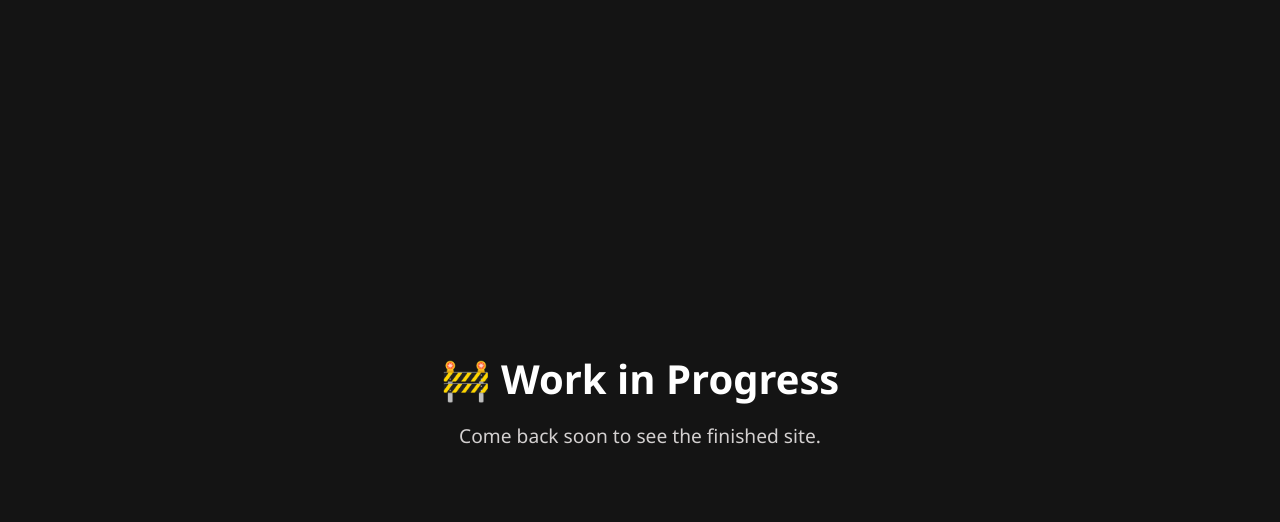
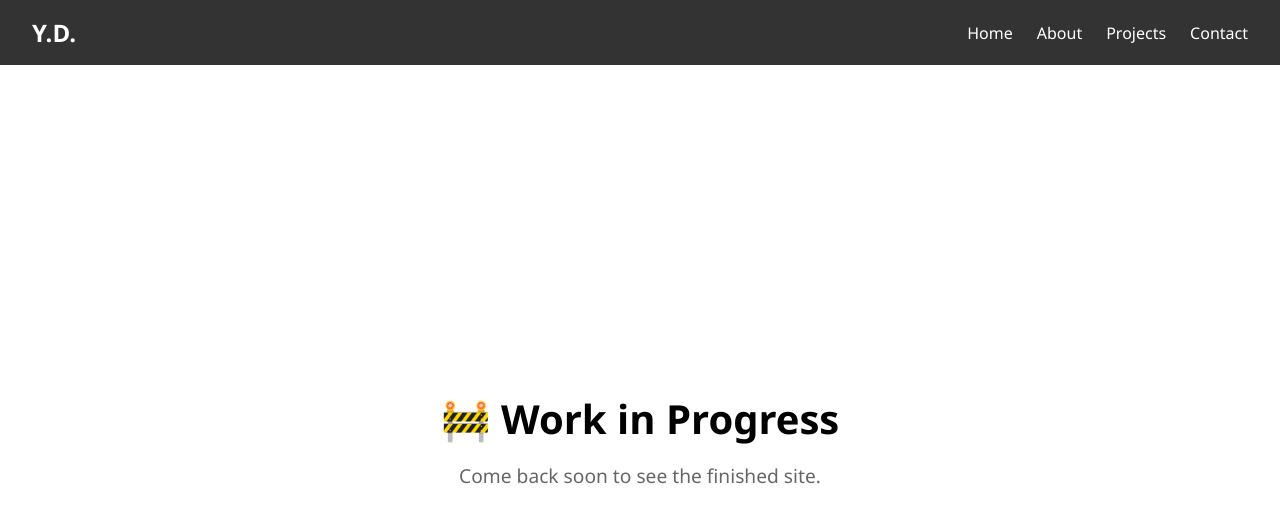
Before and after one commit to y00do/portfolio-angular, an Angular app: page / in a window 1280 px wide. Shown: the top 522 px of the page. Built offline with nearby package versions, Linux system fonts and the light colour scheme.

Commit message:
refactor: update layout structure and styles for main page and navbar

```diff
--- a/src/app/main-page/main-page.html
+++ b/src/app/main-page/main-page.html
@@ -1,6 +1,11 @@
 <div class="main-page-container">
-    <section class="wip-container">
-        <h1>🚧 Work in Progress</h1>
-        <p>Come back soon to see the finished site.</p>
-    </section>
+	<div class="header-container">
+		<app-navbar></app-navbar>
+	</div>
+	<div class="content-container">
+		<section class="wip-container">
+			<h1>🚧 Work in Progress</h1>
+			<p>Come back soon to see the finished site.</p>
+		</section>
+	</div>
 </div>
--- a/src/app/main-page/main-page.scss
+++ b/src/app/main-page/main-page.scss
@@ -1,23 +1,32 @@
 .main-page-container {
-    min-height: 100vh;
+    display: flex;
+    flex-direction: column;
+    height: 100vh; // Take up full screen
+
+    .header-container {
+        height: 80px; // Fixed height for navbar
+        flex-shrink: 0;
+    }
+
+    .content-container {
+        flex: 1; // Fill remaining vertical space
+        overflow-y: auto;
         display: flex;
         justify-content: center;
         align-items: center;
-    background-color: #141414;
 
         .wip-container {
-        padding: 1rem;
             text-align: center;
-        /* remove align-content here—it has no effect since this is a single-line flex setup */
+
             h1 {
                 font-size: 2.5rem;
                 margin-bottom: 1rem;
-            color: rgb(255, 255, 255);
             }
 
             p {
                 font-size: 1.2rem;
-            color: #d3d0d0;
+                color: #666;
             }
         }
     }
+}
--- /dev/null
+++ b/src/app/main-page/sections/navbar/navbar.html
@@ -0,0 +1,9 @@
+<nav class="navbar">
+	<span class="logo">Y.D.</span>
+	<ul class="nav-links">
+		<li><a href="#home">Home</a></li>
+		<li><a href="#about">About</a></li>
+		<li><a href="#projects">Projects</a></li>
+		<li><a href="#contact">Contact</a></li>
+	</ul>
+</nav>
--- /dev/null
+++ b/src/app/main-page/sections/navbar/navbar.scss
@@ -0,0 +1,28 @@
+.navbar {
+    width: 100vw;
+    display: flex;
+    justify-content: space-between;
+    align-items: center;
+    padding: 1rem 2rem;
+    background-color: #333;
+    color: white;
+
+    .logo {
+        font-size: 1.5rem;
+        font-weight: bold;
+    }
+
+    .nav-links {
+        display: flex;
+        list-style: none;
+        gap: 1.5rem;
+
+        a {
+            color: white;
+            text-decoration: none;
+            &:hover {
+                text-decoration: underline;
+            }
+        }
+    }
+}
--- a/src/index.html
+++ b/src/index.html
@@ -1,11 +1,11 @@
-<!doctype html>
+<!DOCTYPE html>
 <html lang="en">
 	<head>
-  <meta charset="utf-8">
+		<meta charset="utf-8" />
 		<title>Yen's Website</title>
-  <base href="/">
-  <meta name="viewport" content="width=device-width, initial-scale=1">
-  <link rel="icon" type="image/x-icon" href="favicon.ico">
+		<base href="/" />
+		<meta name="viewport" content="width=device-width, initial-scale=1" />
+		<link rel="icon" type="image/x-icon" href="favicon.ico" />
 	</head>
 	<body>
 		<app-root></app-root>
```
Also changed, not shown: src/app/main-page/main-page.ts (+4 -5 lines), src/app/main-page/sections/navbar/navbar.ts (added, +11 -0 lines), 2 other files (tests, documents, lock files or other folders). Lines whose indentation alone changed are shown as unchanged.
